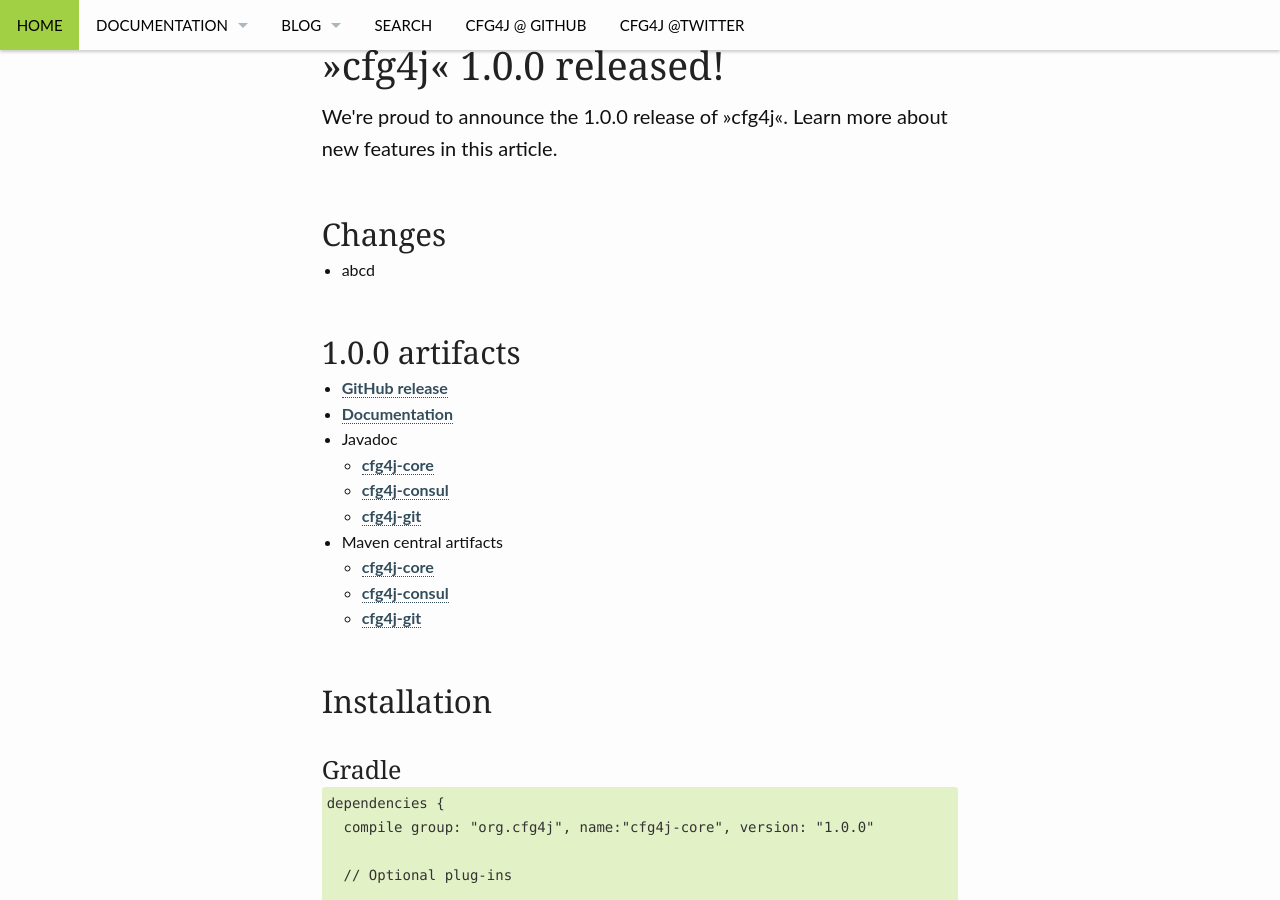
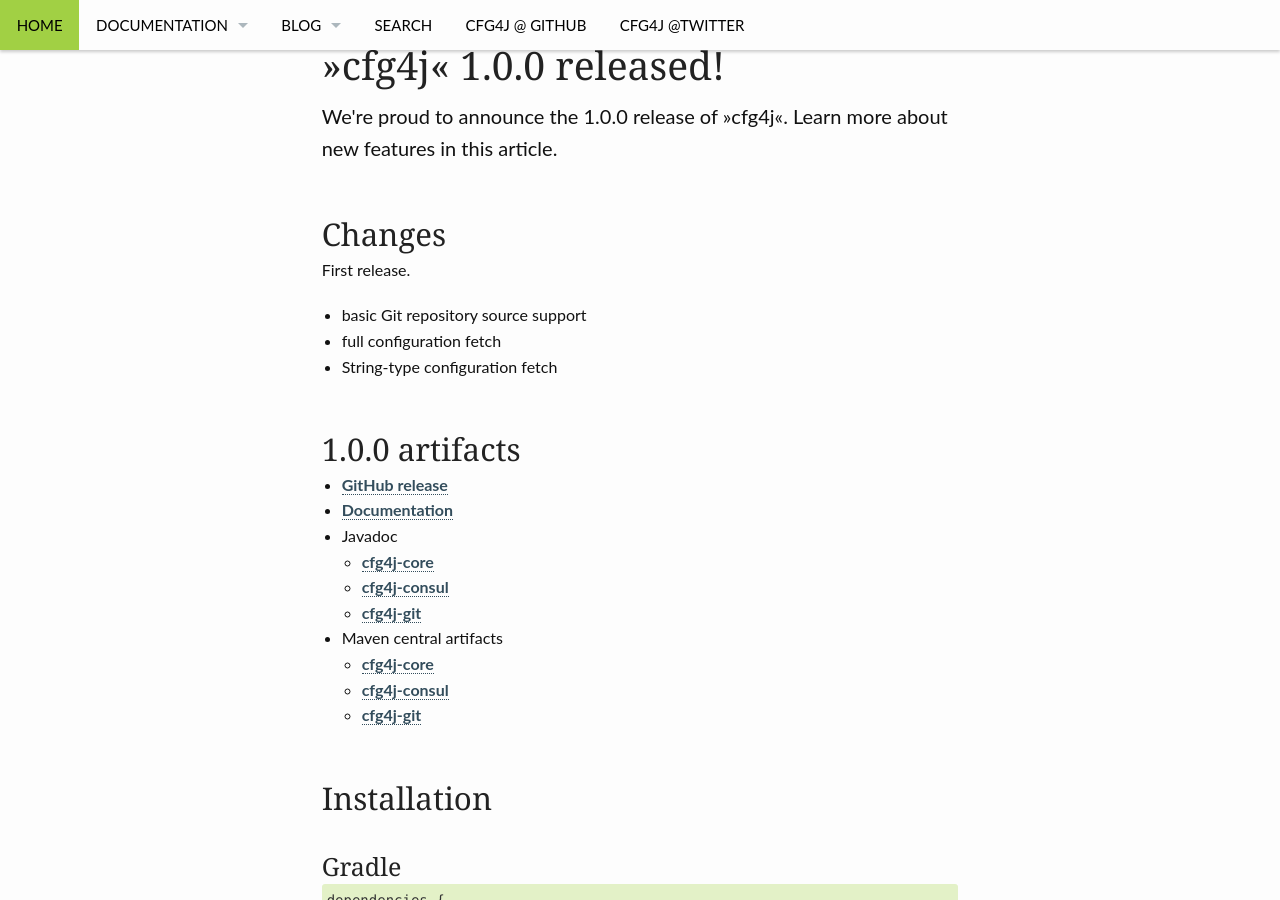
Before and after one commit to cfg4j/cfg4j.github.io, a Jekyll site: the page built from _posts/releases/2015-05-31-release_1_0_0.md, in a window 1280 px wide and 900 px high, scrolled down 317 px. Built offline with Jekyll 4.4.1, drawn with Linux system fonts in a browser that asks for light colours.

Commit message:
1.0.0 announcement

```diff
--- a/_posts/releases/2015-05-31-release_1_0_0.md
+++ b/_posts/releases/2015-05-31-release_1_0_0.md
@@ -25,4 +25,8 @@
 breadcrumb: true
 ---
 
-* abcd
+First release.
+
+* basic Git repository source support
+* full configuration fetch
+* String-type configuration fetch
```
